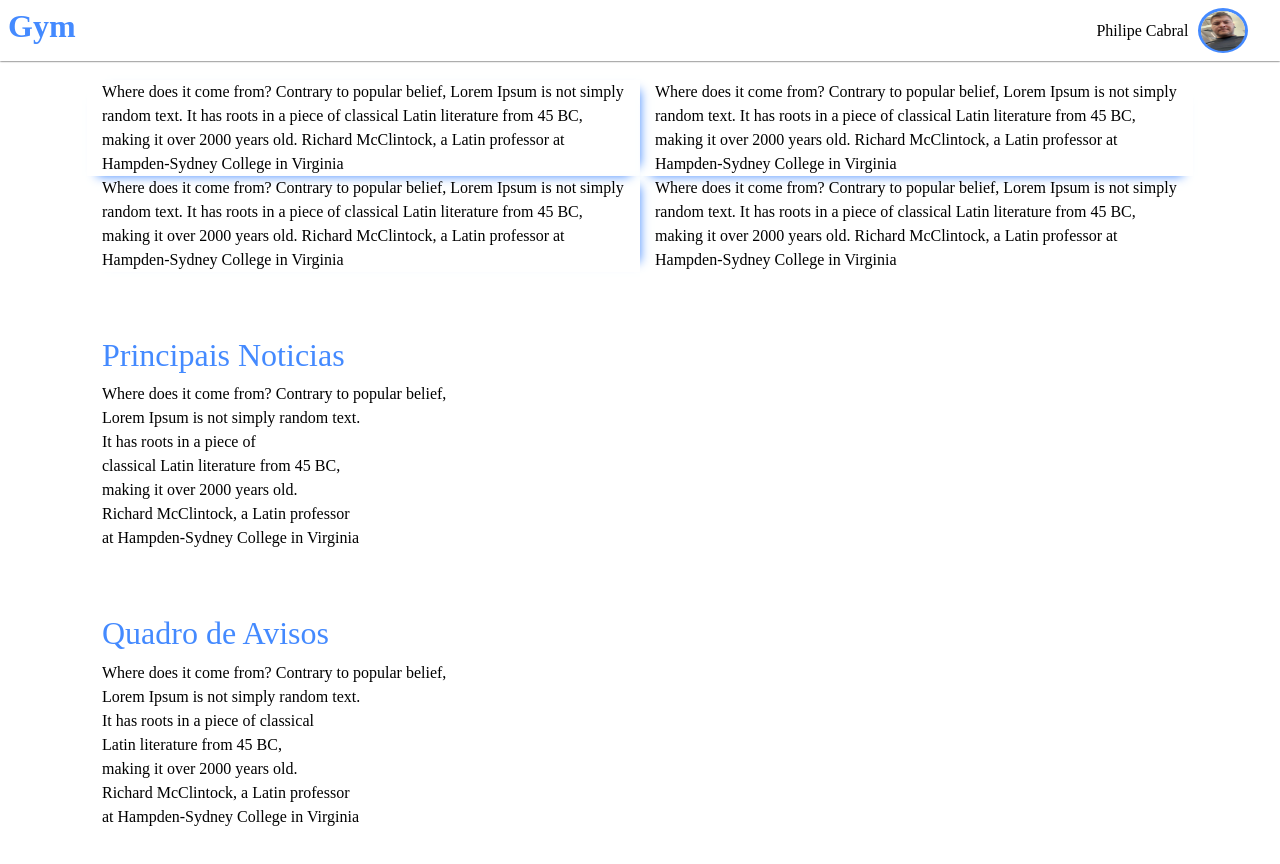
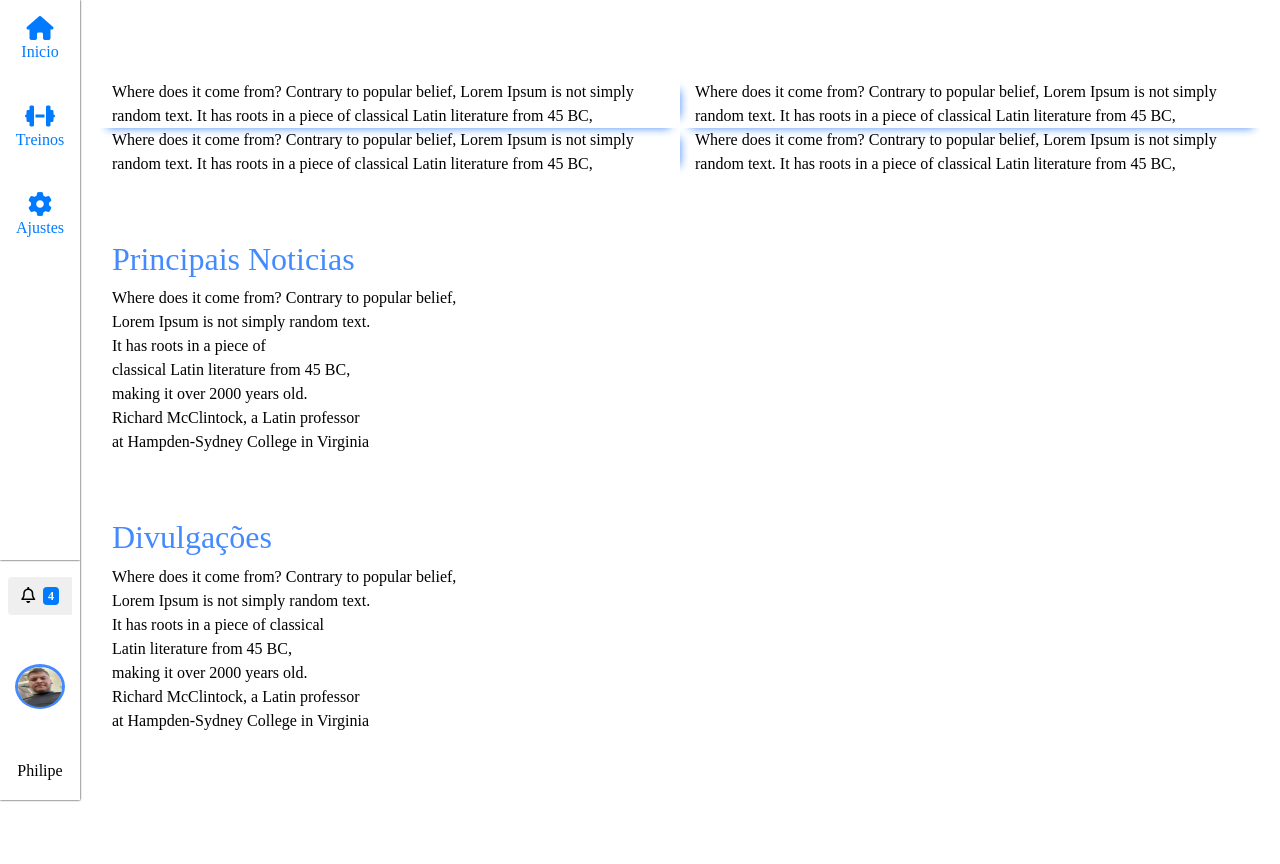
Before and after one commit to Philipebcf/projeto-pgym, a plain HTML site: page index.html in a window 1280 px wide. After the commit the page ends 833 px from the top, so only its background shows below. Drawn offline with nearby package versions, Linux system fonts and the light colour scheme; a web font is replaced by a local one.

Commit message:
insert de elementos e ajustes na responsividade

```diff
--- a/assets/css/header.css
+++ b/assets/css/header.css
@@ -1,4 +1,4 @@
-.cabecalho {
+.container-cabecalho {
     position: fixed;
     width: 100%;
     background-color: var(--cor-fundo-branco);
@@ -16,11 +16,12 @@
 .dropdown {
     display: flex;
     align-items: center;
+    justify-content: space-between;
 }
 
 .usuario-logado {
-    padding: 0;
-    margin: 0.5rem 0.6rem 0.5rem 0;
+    padding: 0 0.5rem 0 0;
+    margin: 0;
 }
 
 .menu__botao--usuario {
@@ -29,7 +30,7 @@
     border: 3px solid var(--cor-texto-azul);
     border-radius: 100%;
     padding: 0;
-    margin: 0.5rem 2rem 0.5rem 0;
+    margin: 0.5rem 0.5rem 0.5rem 0;
 }
 
 .menu__imagem--usuario {
@@ -58,3 +59,63 @@
 .dropdown-item-link > i {
     padding-right: 0.2rem;
 }
+
+.botao_notificacoes {
+    margin: 0 0.5rem 0 0;
+
+}
+
+.icone-notificacoes {
+    padding-right: 0.5rem;
+}
+
+@media screen and (min-width: 760px){
+
+    .container-cabecalho {
+        display: flex;
+        flex-direction: column;
+        position: fixed;
+        left: 0;
+        top: 70vh;
+        width: 80px;
+        height: 30vh;
+        background-color: var(--cor-fundo-branco);
+        box-shadow: 0px 0px 2px black;
+        z-index: 0;
+
+    }
+
+    .cabecalho__titulo {
+        display: none;
+    }
+
+    .dropdown {
+        width: 100%;
+        height: 100%;
+        display: flex;
+        flex-direction: column-reverse;
+        align-items: center;
+        justify-content: space-around;
+        row-gap: 1rem;
+    }
+
+    .usuario-logado {
+        padding: 0;
+        margin: 0;
+    }
+
+    .botao_notificacoes {
+        margin: 0;
+    }
+
+    .menu__botao--usuario {
+        width: 50px;
+        height: 45px;
+        border: 3px solid var(--cor-texto-azul);
+        border-radius: 100%;
+        padding: 0;
+        margin: 0;
+    }
+
+
+}
--- a/assets/css/home.css
+++ b/assets/css/home.css
@@ -11,11 +11,11 @@
     color: var(--cor-texto-azul);
 }
 
-.container_avivos {
+.container_divulgacoes {
     padding: 2rem 2rem 100px 2rem;
 }
 
-.avisos--titulo {
+.divulgacoes--titulo {
     color: var(--cor-texto-azul);
 }
 
@@ -36,3 +36,21 @@
 .info--inferior:nth-child(1) {
     box-shadow: 10px 0 10px -10px var(--cor-azul);
 }
+
+@media screen and (min-width: 760px){
+
+    .container__info {
+
+
+    }
+
+    .container_noticias {
+
+    }
+
+    .container_divulgacoes {
+
+    }
+
+
+}
--- /dev/null
+++ b/assets/css/main.css
@@ -0,0 +1,11 @@
+@media screen and (min-width: 760px){
+
+    .container-principal {
+        position: absolute;
+        right: 0;
+        width: calc(100% - 80px);
+        height: 100%;
+        box-sizing: border-box;
+    }
+
+}
--- a/assets/css/menu-mobile.css
+++ b/assets/css/menu-mobile.css
@@ -1,4 +1,4 @@
-.caixa-menu-mobile {
+.container-menu-mobile {
     width: 100%;
     display: flex;
     justify-content: center;
@@ -32,8 +32,27 @@
 
 @media screen and (min-width: 760px){
 
-    .caixa-menu-mobile {
-       display: none;
+    .container-menu-mobile {
+        width: 80px;
+        display: flex;
+        justify-content: center;
+        height: 70vh;
+        background-color: var(--cor-fundo-branco);
+        box-shadow: 0px 0px 2px black;
+        color: var(--cor-texto-azul);
+        z-index: 1;
+        top: 0;
+    }
+
+    .lista_mobile {
+        width: 80px;
+        font-weight: 200;
+        display: flex;
+        justify-content: center;
+        flex-direction: column;
+        list-style: none;
+        margin: 0;
+        row-gap: 5vh;
     }
 
 
--- a/assets/css/style.css
+++ b/assets/css/style.css
@@ -1,6 +1,7 @@
 @import url("header.css");
 @import url("menu-mobile.css");
 @import url("home.css");
+@import url("main.css");
 
 :root {
     --cor-fundo-branco: #ffffff;
--- a/index.html
+++ b/index.html
@@ -15,51 +15,81 @@
 
         <link rel="stylesheet" href="https://cdnjs.cloudflare.com/ajax/libs/font-awesome/6.3.0/css/all.min.css">
 
+        <script src="assets/js/main.js"></script>
+
         <!-- usando a versão do bootstrap https://getbootstrap.com/docs/4.3/components/dropdowns/-->
 
     </head>
     <body>
 
-        <header class="cabecalho d-flex justify-content-between align-items-center">
-
+        <header class="container-cabecalho d-flex justify-content-between align-items-center">
             <h1 class="cabecalho__titulo">Gym</h1>
             <nav class="dropdown">
-                <p class="usuario-logado">Philipe Cabral</p>
-                <button class="menu__botao--usuario" type="button" id="dropdownMenuButton" data-toggle="dropdown" aria-haspopup="true" aria-expanded="false">
-                  <img class="menu__imagem--usuario" src="assets/img/usuario-icone-padrao.png">
-                </button>
-                <ul class="dropdown-menu" aria-labelledby="dropdownMenuButton">
-                    <li class="dropdown-item"><a class="dropdown-item-link" href="#"><i class="fa-solid fa-gear"></i> Perfil</a></li>
-                    <li class="dropdown-item"><a class="dropdown-item-link" href="#"><i class="fa-solid fa-right-from-bracket"></i> Sair</a></li>
-                </ul>
+                <p class="usuario-logado">Philipe</p>
+                <div class="container-menu">
+                    <button class="menu__botao--usuario" type="button" id="dropdownMenuButton" data-toggle="dropdown" aria-haspopup="true" aria-expanded="false">
+                        <img class="menu__imagem--usuario" src="assets/img/usuario-icone-padrao.png">
+                      </button>
+                      <ul class="dropdown-menu" aria-labelledby="dropdownMenuButton">
+                          <li class="dropdown-item">
+                              <a class="dropdown-item-link" href="#"><i class="fa-solid fa-gear"></i> Perfil</a>
+                          </li>
+                          <li class="dropdown-item">
+                              <a class="dropdown-item-link" href="#"><i class="fa-solid fa-right-from-bracket"></i> Sair</a>
+                          </li>
+                      </ul>
+                </div>
+                <div class="btn-group dropleft container-notificacoes">
+                    <button type="button" class="btn btn-leight botao_notificacoes" data-toggle="dropdown" aria-haspopup="true" aria-expanded="false">
+                        <i class="fa-regular fa-bell icone-notificacoes"></i><span class="badge badge-primary">4</span>
+                    </button>
+                    <div class="dropdown-menu">
+                    <ul>
+                        <li>Teste</li>
+                        <li>Teste</li>
+                        <li>Teste</li>
+                        <li>Teste</li>
+                        <li>Teste</li>
+                        <li>Teste</li>
+                        <li>Teste</li>
+                        <li>Teste</li>
+                    </ul>
+                    </div>
+                </div>
             </nav>
-            <div class="caixa-menu-mobile">
+            <div class="container-menu-mobile">
                 <nav class="menu_mobile">
                     <ul class="lista_mobile">
-                        <li class="lista__mobile-item"><a class="lista__mobile-link" href="#"><i class="fa-solid fa-house lista__mobile--icone"></i>Inicio</a></li>
-                        <li class="lista__mobile-item"><a class="lista__mobile-link" href="#"><i class="fa-solid fa-dumbbell lista__mobile--icone"></i>Treinos</a></li>
-                        <li class="lista__mobile-item"><a class="lista__mobile-link" href="#"><i class="fa-solid fa-gear lista__mobile--icone"></i> Ajustes</a></li>
+                        <li class="lista__mobile-item">
+                            <a class="lista__mobile-link" href="#"><i class="fa-solid fa-house lista__mobile--icone"></i>Inicio</a>
+                        </li>
+                        <li class="lista__mobile-item">
+                            <a class="lista__mobile-link" href="#"><i class="fa-solid fa-dumbbell lista__mobile--icone"></i>Treinos</a>
+                        </li>
+                        <li class="lista__mobile-item">
+                            <a class="lista__mobile-link" href="#"><i class="fa-solid fa-gear lista__mobile--icone"></i> Ajustes</a>
+                        </li>
                     </ul>
                 </nav>
             </div>
         </header>
 
-        <main>
+        <main class="container-principal">
 
             <!-- Tela Home -->
-            <div class="container container__info">
+            <div class="container__info">
                 <div class="row">
                     <div class="col-6 info--superior">
                         Where does it come from?
                         Contrary to popular belief, Lorem Ipsum is not simply random text.
                         It has roots in a piece of classical Latin literature from 45 BC,
-                        making it over 2000 years old. Richard McClintock, a Latin professor at Hampden-Sydney College in Virginia
+
                     </div>
                     <div class="col-6 info--superior">
                         Where does it come from?
                         Contrary to popular belief, Lorem Ipsum is not simply random text.
                         It has roots in a piece of classical Latin literature from 45 BC,
-                        making it over 2000 years old. Richard McClintock, a Latin professor at Hampden-Sydney College in Virginia
+
                     </div>
 
                 </div>
@@ -68,18 +98,18 @@
                         Where does it come from?
                         Contrary to popular belief, Lorem Ipsum is not simply random text.
                         It has roots in a piece of classical Latin literature from 45 BC,
-                        making it over 2000 years old. Richard McClintock, a Latin professor at Hampden-Sydney College in Virginia
+
                     </div>
                     <div class="col-6 info--inferior">
                         Where does it come from?
                         Contrary to popular belief, Lorem Ipsum is not simply random text.
                         It has roots in a piece of classical Latin literature from 45 BC,
-                        making it over 2000 years old. Richard McClintock, a Latin professor at Hampden-Sydney College in Virginia
+
                     </div>
                 </div>
             </div>
 
-            <div class="container container_noticias">
+            <div class="container_noticias">
                 <h2 class="noticias--titulo">Principais Noticias</h2>
                 <div class="caixa_noticias">
                     Where does it come from?
@@ -93,9 +123,9 @@
                 </div>
             </div>
 
-            <div class="container container_avivos">
-                <h2 class="avisos--titulo">Quadro de Avisos</h2>
-                <div class="caixa_avisos">
+            <div class="container_divulgacoes">
+                <h2 class="divulgacoes--titulo">Divulgações</h2>
+                <div class="caixa_divulgacoes">
                     Where does it come from?
                     Contrary to popular belief,<br>
                     Lorem Ipsum is not simply random text.<br>
```
Also changed, not shown: assets/js/main.js (added).
